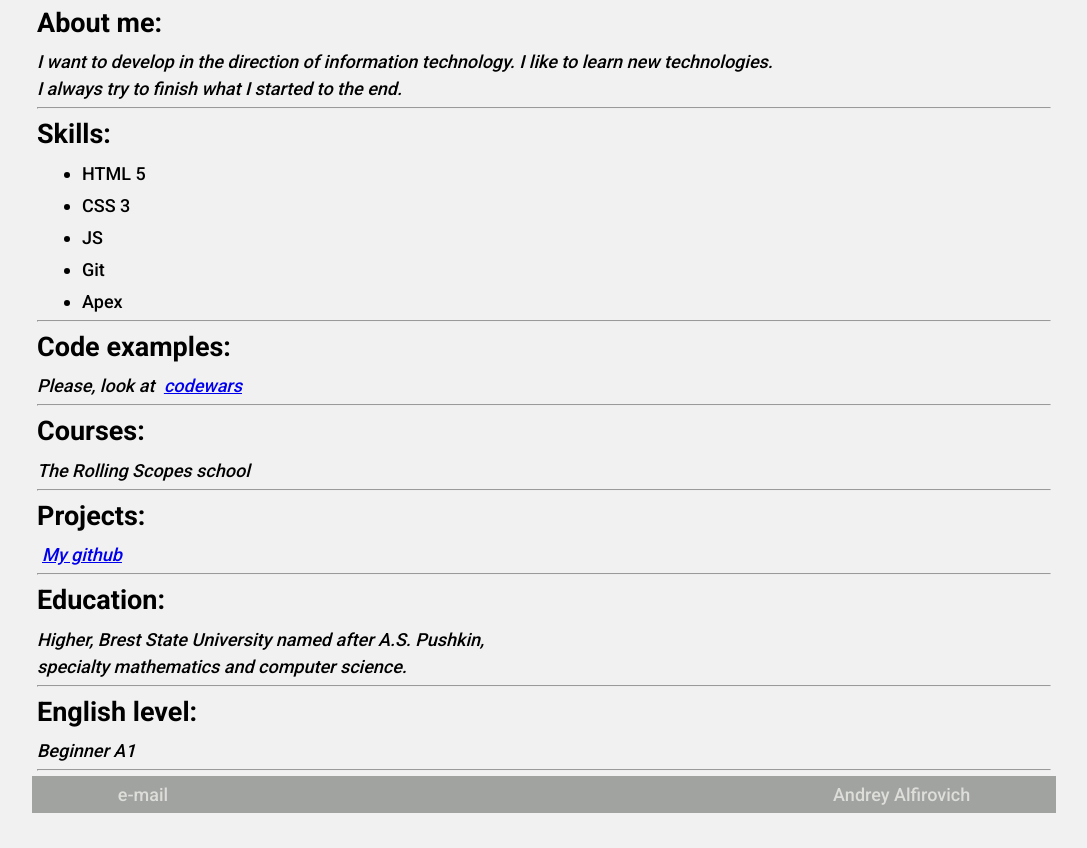
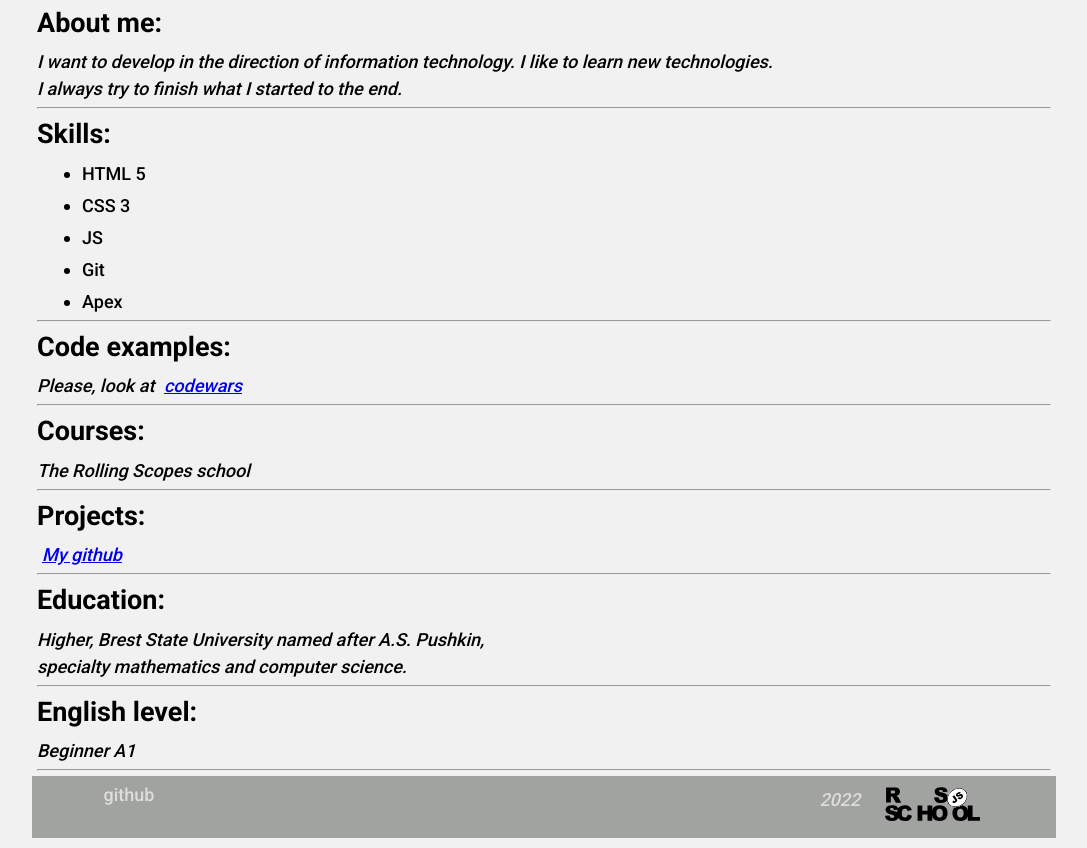
Before and after one commit to djjukio/rsschool-cv, a plain HTML site: page index.html in a window 1280 px wide. Shown: the part 502-1350 px from the top of the page, without its empty margins (96-1183 px from the left). Before the commit the page ends 1325 px from the top, so only its background shows below. Drawn offline with Linux system fonts and the light colour scheme.

Commit message:
feat: add logo footer

```diff
--- a/index.html
+++ b/index.html
@@ -4,7 +4,7 @@
     <meta charset="UTF-8">
   <meta http-equiv="X-UA-Compatible" content="IE=edge">
   <meta name="viewport" content="width=device-width, initial-scale=1.0">
-<title>Andrey Alfirovich</title>
+<title>CV</title>
 <link rel="preconnect" href="https://fonts.gstatic.com">
 <link href="https://fonts.googleapis.com/css2?family=Roboto:wght@100;300;500;700&display=swap" rel="stylesheet">
 <link rel="stylesheet" href="style.css">
@@ -64,11 +64,14 @@ specialty mathematics and computer science.</p>
 <p>Beginner A1</p>
 <hr>
 <footer class="footer">
-    <div class="footer-email">
-      <a href="mailto:djjukio@gmail.com">e-mail</a>
+    <div class="footer-github">
+      <a href="https://github.com/djjukio">github</a>
+    </div>
+    <div class="footer-year">
+      <p>2022</p>
     </div>
     <div>
-     <span>Andrey Alfirovich</span>
+    <a href="https://rs.school/js/"><img src="assets/logo/rs_school_js.svg" alt="logo rss" height="35px"></a>
     </div>
   </footer>
 </div>
--- a/style.css
+++ b/style.css
@@ -55,12 +55,14 @@ body {
     justify-content: center;
 
   }
-
-  .footer-email {
+  .footer-github {
     margin: 5px 650px 5px 5px;
   }
 
-  .footer-email a {
+  .footer-github a {
     text-decoration: none;
     color: rgb(221, 221, 218);
   }
+  .footer-year p {
+    color:rgb(221, 221, 218);
+  }
```
Also changed, not shown: assets/logo/rs_school_js.svg (added).
